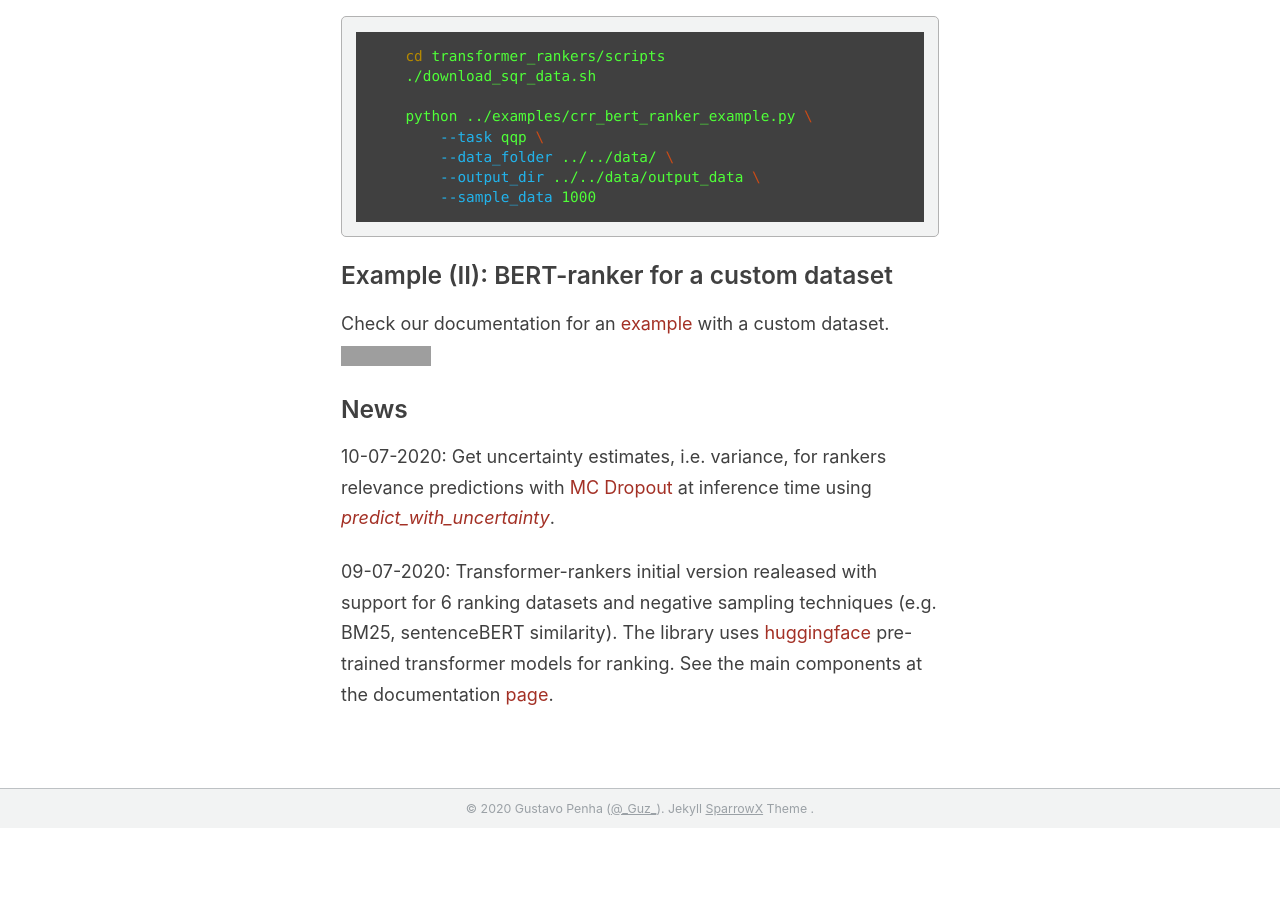
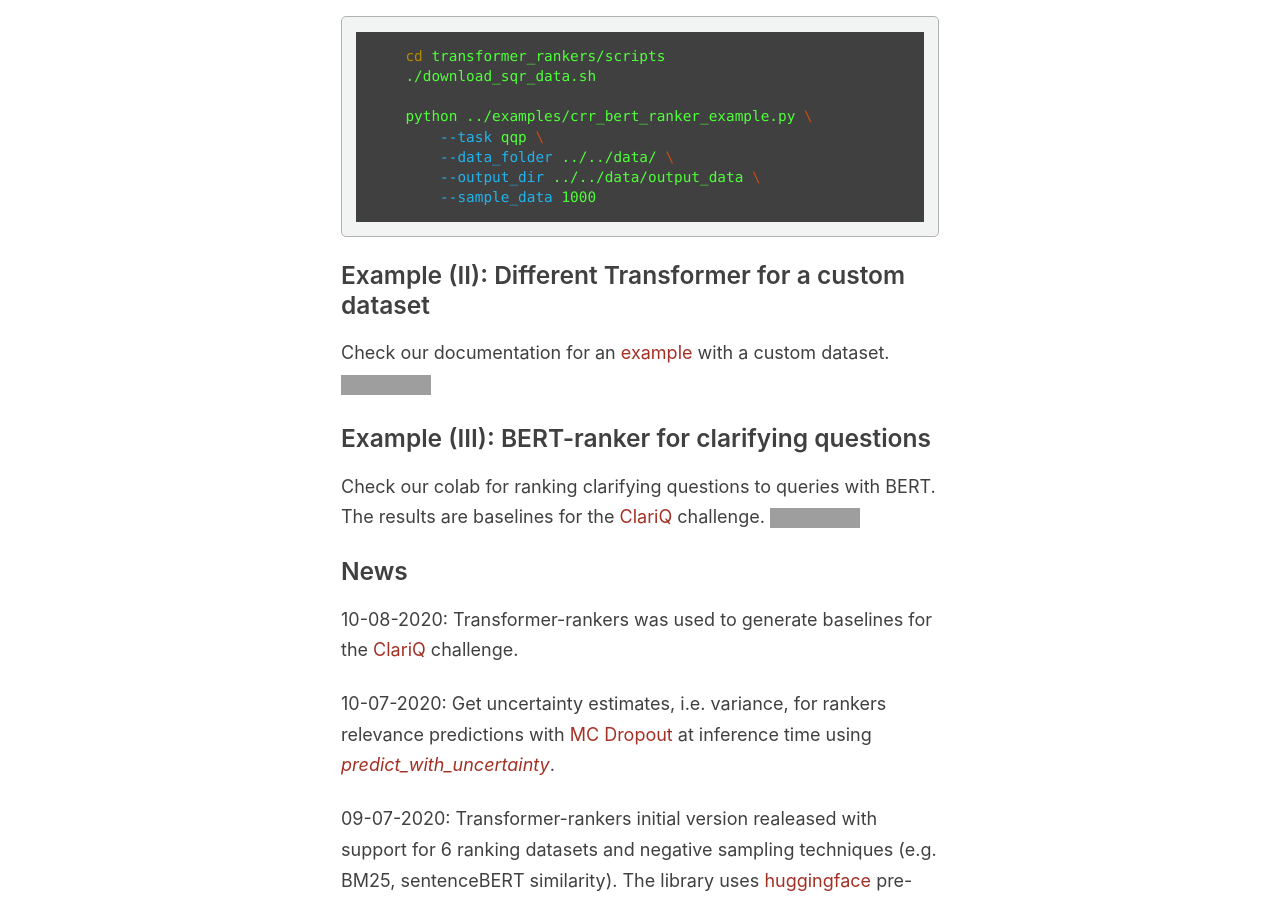
Before and after one commit to Guzpenha/transformer_rankers, a Jekyll site: the page built from docs/index.md, in a window 1280 px wide and 900 px high, scrolled down 826 px. Built offline with Jekyll 4.4.1, drawn with Linux system fonts in a browser that asks for light colours; before the commit the page ends 1654 px from its top, so only the background shows below that; grey boxes are pictures that could not be loaded.

Commit message:
Adding ClariQ baseline Colab

````diff
--- a/docs/index.md
+++ b/docs/index.md
@@ -37,33 +37,18 @@ The task is to rank similar questions to an input question. We download the data
         --sample_data 1000
 ```
 
-## Example (II): BERT-ranker for a custom dataset
+## Example (II): Different Transformer for a custom dataset
 Check our documentation for an [example](https://guzpenha.github.io/transformer-rankers-doc/html/quick-start.html#example-ii-custom-dataset) with a custom dataset. [![Open In Colab](https://colab.research.google.com/assets/colab-badge.svg)](https://colab.research.google.com/drive/1h6N7uGMFWS5n5y95bUmxUdgPcVSU0xNu?usp=sharing)
 
 
+## Example (III): BERT-ranker for clarifying questions
+
+Check our colab for ranking clarifying questions to queries with BERT. The results are baselines for the [ClariQ](https://github.com/aliannejadi/ClariQ) challenge. [![Open In Colab](https://colab.research.google.com/assets/colab-badge.svg)](https://colab.research.google.com/drive/1RHHbh5KQY-QDA7kV7wyHFJ7B_w5RRHzP?usp=sharing)
+
+
 ## News
+10-08-2020: Transformer-rankers was used to generate baselines for the [ClariQ](https://github.com/aliannejadi/ClariQ) challenge.
 
 10-07-2020: Get uncertainty estimates, i.e. variance, for rankers relevance predictions with [MC Dropout](https://arxiv.org/abs/1506.02142) at inference time using [*predict_with_uncertainty*](https://guzpenha.github.io/transformer-rankers-doc/html/_autosummary/transformer_rankers.trainers.transformer_trainer.TransformerTrainer.html#transformer_rankers.trainers.transformer_trainer.TransformerTrainer.predict_with_uncertainty).
 
 09-07-2020: Transformer-rankers initial version realeased with support for 6 ranking datasets and negative sampling techniques (e.g. BM25, sentenceBERT similarity). The library uses [huggingface](https://huggingface.co/transformers/pretrained_models.html) pre-trained transformer models for ranking. See the main components at the documentation [page](https://guzpenha.github.io/transformer-rankers-doc/html/main-modules.html).
-
-
-<!--
-The output will be something like this:
-```
-   [...]
-   2020-06-23 11:19:44,522 [INFO] Epoch 1 val nDCG@10: 0.245
-   2020-06-23 11:19:44,522 [INFO] Predicting
-   2020-06-23 11:19:44,523 [INFO] Starting evaluation on test.
-   2020-06-23 11:20:03,678 [INFO] Test ndcg_cut_10: 0.3236
-```
-
-The experiment info will be saved at *../data/output_data*, where you can find the following files:
-```bash
-   /data/output_data/1/config.json
-   /data/output_data/1/cout.txt
-   /data/output_data/1/labels.csv
-   /data/output_data/1/predictions.csv
-   /data/output_data/1/run.json
-```
-You can easily aggregate the results of different experiment runs using */examples/crr_results_analyses_example.py*: -->
````
Also changed, not shown: README.md.
